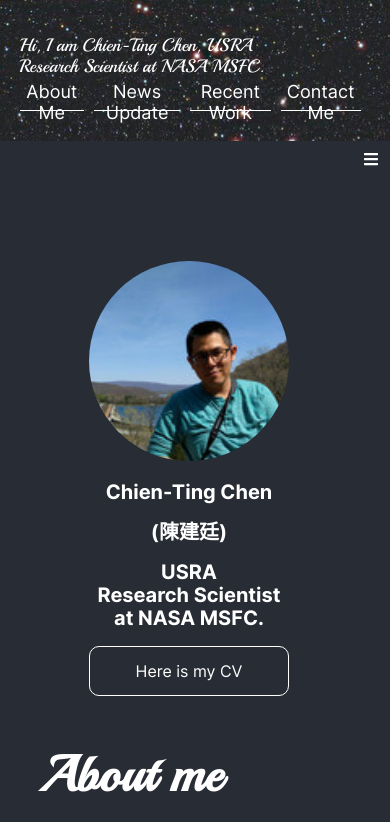
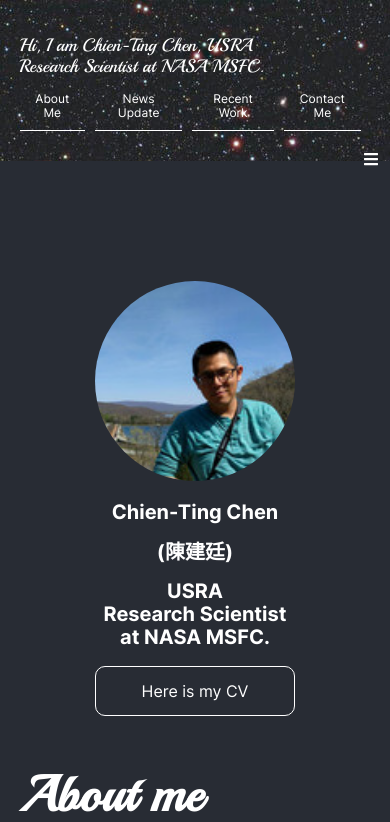
Before and after one commit to iceicery/ct-j-chen, a React (Create React App) app: page / in a window 390 px wide. Shown: the top 822 px of the page. Built offline with nearby package versions, Linux system fonts and the light colour scheme.

Commit message:
adjust layout for different screen size

```diff
--- a/package.json
+++ b/package.json
@@ -13,6 +13,7 @@
     "@testing-library/user-event": "^12.6.0",
     "react": "^17.0.1",
     "react-dom": "^17.0.1",
+    "react-ga": "^3.3.0",
     "react-player": "^2.7.2",
     "react-router-dom": "^5.2.0",
     "react-scripts": "4.0.1",
--- a/src/App.js
+++ b/src/App.js
@@ -9,6 +9,11 @@
 import NavButton from './components/NavButton/NavButton';
 import NavPopup from './components/NavPopup/NavPopup';
 import Contact from './components/Contact/Contact';
+import ReactGA from 'react-ga';
+
+const trackingId = "UA-126824471-1"; // Replace with your Google Analytics tracking ID
+ReactGA.initialize(trackingId);
+ReactGA.pageview(window.location.pathname + window.location.search);
 
 function App() {
   const [isNavOpen, setIsNavOpen] = useState(false);
--- a/src/components/About/About.css
+++ b/src/components/About/About.css
@@ -73,3 +73,22 @@
   color: #66dddd;
   text-decoration: underline dashed;
 }
+@media screen and (max-width: 1190px) and (min-width: 1055px) {
+  .about {
+    width: 90%;
+  }
+}
+
+@media screen and (max-width: 1056px) {
+  .about {
+    width: 90%;
+  }
+  .about__img-box {
+    margin-right: auto;
+    margin-left: auto;
+  }
+  .about__text-box {
+    margin-right: auto;
+    margin-left: auto;
+  }
+}
--- a/src/components/Header/Header.css
+++ b/src/components/Header/Header.css
@@ -21,9 +21,10 @@
 .header__button-box {
   display: flex;
   justify-content: right;
+  width: 100%;
 }
 .header__button {
-  height: 30px;
+  padding-bottom: 10px;
   margin-right: 10px;
   font-size: 18px;
   background-color: transparent;
@@ -37,3 +38,21 @@
   color: #66cdaa;
   cursor: pointer;
 }
+
+@media screen and (max-width: 550px) {
+  .header__button-box {
+    margin-top: 10px;
+    display: flex;
+    justify-content: right;
+    width: 100%;
+  }
+  .header__button {
+    padding-bottom: 10px;
+    margin-right: 10px;
+    font-size: 12px;
+    background-color: transparent;
+    border: none;
+    border-bottom: solid #fff 1.5px;
+    color: #fff;
+  }
+}
--- a/src/components/NavButton/NavButton.css
+++ b/src/components/NavButton/NavButton.css
@@ -2,8 +2,9 @@
   position: fixed;
   top: 150px;
   right: 3%;
+  z-index: 2;
   color: #fff;
-  background-color: transparent;
+  background-color: rgba(40, 44, 52, 0.5);
 }
 
 .navButton:hover {
--- a/src/components/NavPopup/NavPopup.css
+++ b/src/components/NavPopup/NavPopup.css
@@ -18,12 +18,22 @@
 }
 
 .nav__icon {
-  background-color: transparent;
+  background-color: rgba(40, 44, 52, 0.5);
   color: #fff;
   border: none;
   position: absolute;
   top: -30px;
   right: 3px;
+}
+@media screen and (max-width: 901px) {
+  .nav__icon {
+    background-color: rgba(40, 44, 52, 0.5);
+    color: #fff;
+    border: none;
+    position: absolute;
+    top: 10px;
+    right: 3px;
+  }
 }
 
 .nav__icon:hover {
```
Also changed, not shown: 2 other files (tests, documents, lock files or other folders).
